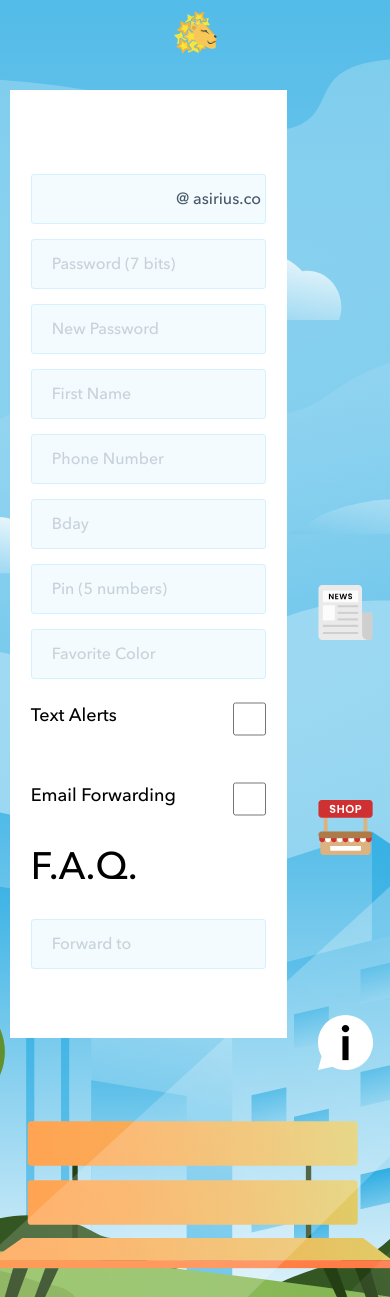
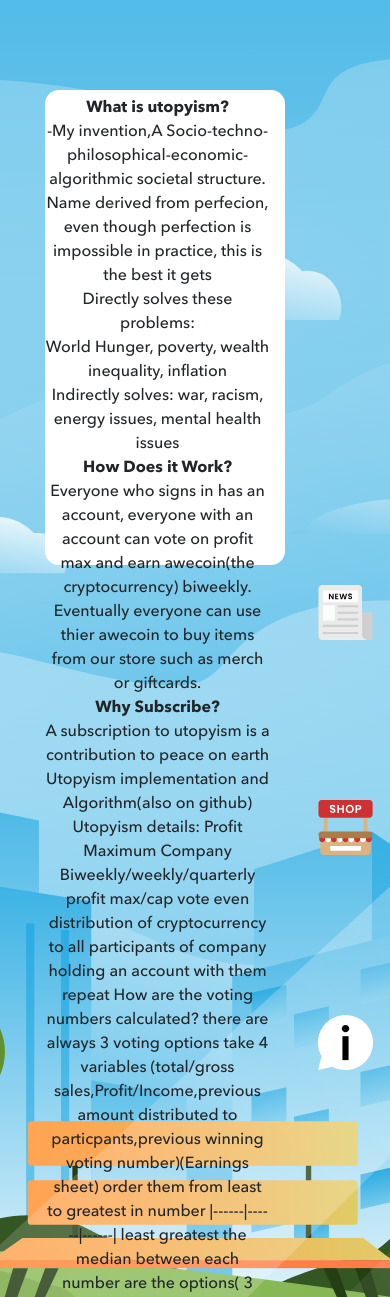
Before and after one commit to RubenMarket/AmazingAlgorithm, a Flask app: page /info in a window 390 px wide. Shown: the top 1297 px of the page. Run offline with Flask 2, Linux system fonts and the light colour scheme; parts of the project's set-up code (start-up, migrations or seed data) failed here and were passed over; some libraries are stand-ins or nearby versions.

Commit message:
mac progress

```diff
--- a/FlaskApp/static/css/responsive.css
+++ b/FlaskApp/static/css/responsive.css
@@ -102,7 +102,7 @@
         margin-bottom: 35px;
         width: 88%;
         margin-left: 3%;
-        padding: 46px 15px 10px 0;
+        padding: 5px 15px 10px 0;
     }
     h4.product-price{
         font-size: 26px;
--- a/FlaskApp/static/css/style.css
+++ b/FlaskApp/static/css/style.css
@@ -123,7 +123,7 @@ header{
 }
 .header-inner{
     display: flex;
-    justify-content: space-between;
+    justify-content: center;
 }
 .header-retting ul{
     display: flex;
@@ -385,6 +385,11 @@ header{
 .pricing-table .col-last .pricing-box{
     border-radius: 21px 21px 0 0;
 }
+
+.newsbox{
+align-items: center;
+
+}
 /********* CREAT PAGE *******/
 .logo{
     display: flex;
@@ -472,7 +477,7 @@ header{
 .create-modal.shop-product{
     margin-bottom: 35px;
     width: 1289px;
-    padding: 48px 15px 10px 0;
+    padding: 5px 15px 10px 0;
 }
 .product-area{
     height: 252px;
@@ -550,5 +555,6 @@ label.faq{
     color: #000000;
 }
 .content-area{
+    text-align: center;
     height: 460px;
 }
--- a/FlaskApp/templates/info.html
+++ b/FlaskApp/templates/info.html
@@ -1,11 +1,11 @@
 {% extends "index.html" %}
 {% block title %} <title> info  </title> {% endblock %}
 {% block body %}
-    <body class="info-page">
+    <body class="creat-page">
         <header>
             <div class="container-fluid">
                 <div class="mobile-logo">
-                    <a href="{{ url_for('home') }}"><img  src="{{ url_for('static',filename='images/logo.svg') }}" alt="" /></a>
+                    <!-- <a href="{{ url_for('home') }}"><img  src="{{ url_for('static',filename='images/logo.svg') }}" alt="" /></a> -->
                 </div>
                 <div class="row">
                     <div class="col-12">
@@ -13,18 +13,22 @@
                             <div class="logo">
                                 <a href="#"></a>
                             </div>
+                            <div >
+                                <strong> INFO </strong>
+                            </div>
                             <div class="header-right">
                                 <ul>
-                                    <li><a class="creat_star creat_star_logo" href="{{ url_for('home') }}"><img src="{{ url_for('static',filename='images/logo.svg') }}" alt="" /></a></li>
+                                    <!-- <li><a class="creat_star creat_star_logo" href="{{ url_for('home') }}"><img src="{{ url_for('static',filename='images/logo.svg') }}" alt="" /></a></li> -->
                                     <!--<li class="d-block d-md-none"><a class="menu_icon" href="#"><img src="images/menu.svg" alt="" /></a></li>-->
                                 </ul>
                             </div>
                         </div>
                     </div>
                 </div>
+
             </div>
         </header>
-        <section class="news-banner">
+        <section class="news-banner shop-banner">
             <div class="news-banner-inner">
                 <div class="navigation">
                     <ul>
@@ -45,66 +49,68 @@
                         </li>
                     </ul>
                 </div>
-                <div class="create-modal-main info-setting-main">
-                    <div class="create-modal info-setting">
-                        <form>
-                            <div class="form-row">
-                                <div class="form-group col-md-6">
+                <div class="create-modal-main shop-main">
+                    <div class="create-modal shop-product">
+                        <div class="content-area">
+                           <p><strong> What is utopyism?</strong></p>
 
-                                </div>
-                            <div class="form-group col-md-6">
-                                <input type="text" class="form-control" placeholder="" />
-                                <span>@ asirius.co</span>
-                            </div>
-                            <div class="form-group col-md-6">
-                                <input type="text" class="form-control" placeholder="Password (7 bits)" />
-                            </div>
-                            <div class="form-group col-md-6">
-                                <input type="text" class="form-control" placeholder="New Password" />
-                            </div>
-                            <div class="form-group col-md-6">
-                                <input type="text" class="form-control" placeholder="First Name" />
-                            </div>
-                            <div class="form-group col-md-6">
-                                <input type="text" class="form-control" placeholder="Phone Number" />
-                            </div>
-                            <div class="form-group col-md-6">
-                                <input type="text" class="form-control" placeholder="Bday" />
-                            </div>
-                            <div class="form-group col-md-6">
-                                <input type="text" class="form-control" placeholder="Pin (5 numbers)" />
-                            </div>
-                            <div class="form-group col-md-6">
-                                <input type="text" class="form-control" placeholder="Favorite Color" />
-                            </div>
+<p>-My invention,A Socio-techno-philosophical-economic-algorithmic societal structure. Name derived from perfecion, even though perfection is impossible in practice, this is the best it gets</p>
+</p>
+Directly solves these problems:
+</p>
+<p>
+World Hunger, poverty, wealth inequality, inflation
+</p>
+<p>
+Indirectly solves: war, racism, energy issues, mental health issues
+</p>
+<strong>How Does it Work?</strong>
+ <p>
+Everyone who signs in has an account, everyone with an account can vote on profit max and earn awecoin(the cryptocurrency) biweekly. Eventually everyone can use thier awecoin to buy items from our store such as merch or giftcards.
+</p>
+</p>
+<strong>Why Subscribe?</strong>
+ <p>
+A subscription to utopyism is a contribution to peace on earth
+ </p>
+ <p>
+Utopyism implementation and Algorithm(also on github)
+</p>
+Utopyism details:
 
-                            <div class="form-group col-md-6">
-                                <div class="text-with-checkbox">
-                               <label>Text Alerts</label>
-                               <input type="checkbox" class="form-control alert-checkbox">
-                            </div>
-                            </div>
-                            <div class="form-group col-md-6">
+Profit Maximum Company
 
-                            </div>
-                            <div class="form-group col-md-6">
-                                <div class="text-with-checkbox">
-                                <label>Email Forwarding</label>
-                                <input type="checkbox" class="form-control alert-checkbox">
-                                </div>
-                             </div>
-                             <div class="form-group col-md-6">
-                               <label class="faq">F.A.Q.</label>
-                            </div>
-                            <div class="form-group col-md-6">
-                                <input type="text" class="form-control" placeholder="Forward to" />
-                            </div>
+Biweekly/weekly/quarterly profit max/cap vote
 
-                            </div>
-                        </form>
+even distribution of cryptocurrency to all participants of company holding an account with them
+
+repeat
+
+How are the voting numbers calculated? there are always 3 voting options
+
+take 4 variables (total/gross sales,Profit/Income,previous amount distributed to particpants,previous winning voting number)(Earnings sheet)
+
+order them from least to greatest in number
+
+|------|------|------|
+
+least greatest
+
+the median between each number are the options( 3 total )
+
+to begin, previous amount distributed to particpants(0) and previous winning votng number(0)
+
+number earned over voted profit max(biweekly/weekly) gets divided equaly and evenly to each participant of the company
+
+Money earned over voted profit max(biweekly/weekly) gets directly injected into products or services that participants can buy with their cryptocurrency.
+
+live voting
+
+                        </div>
 
                     </div>
                 </div>
+
             </div>
         </section>
         {% endblock %}
```
Also changed, not shown: FlaskApp/templates/dull.html (+5 -3 lines), FlaskApp/templates/home.html (+11 -8 lines), FlaskApp/templates/news.html (+9 -2 lines).
